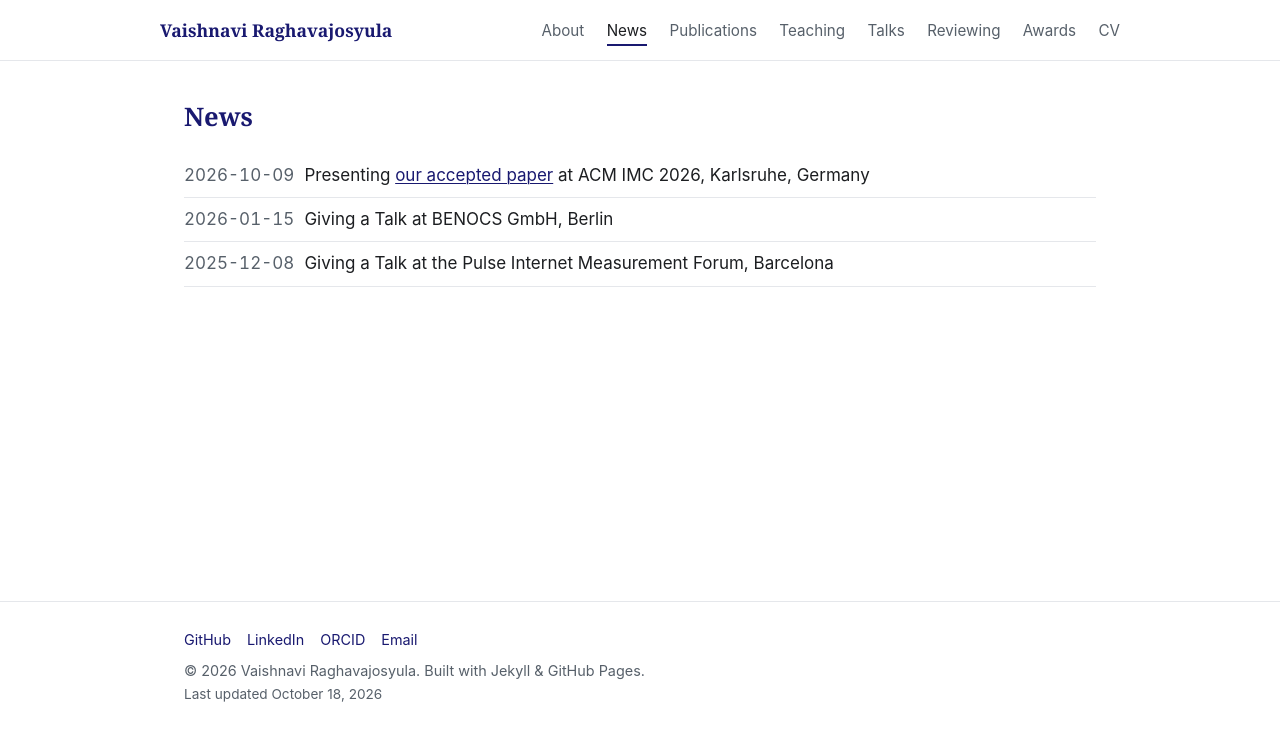
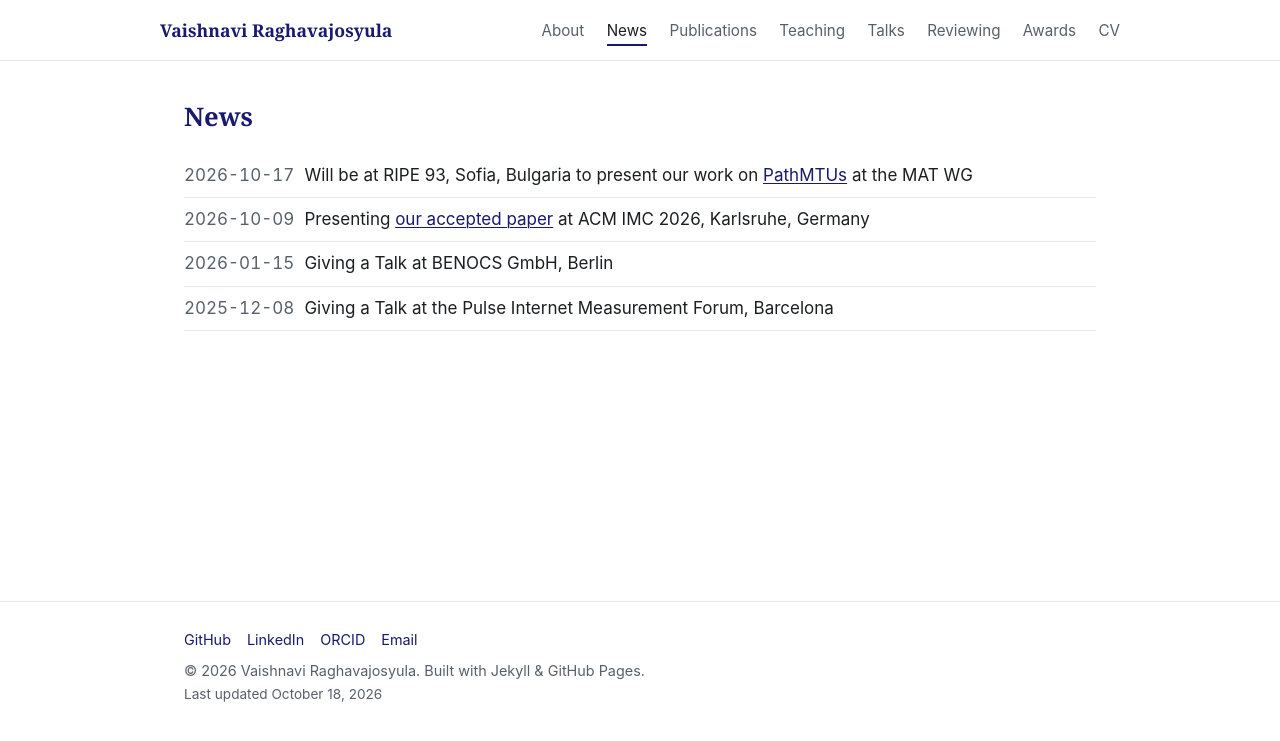
Before and after one commit to rjvaishnavi/rjvaishnavi.github.io, a Jekyll site: the page built from news.md, in a window 1280 px wide. Shown: the top 741 px of the page. Built offline with Jekyll 4.4.1, drawn with Linux system fonts in a browser that asks for light colours.

Commit message:
new talks add

```diff
--- a/_data/news.yml
+++ b/_data/news.yml
@@ -2,6 +2,9 @@
 # 5 most recent, and /news/ shows the full list.
 # - date: "2026-08-02"
 #   text: "Our Paper /publications/ accepted at ACM IMC 2026!"
+- date: "2026-10-17"
+  text: >-
+        Will be at RIPE 93, Sofia, Bulgaria to present our work on  <a href="https://dl.acm.org/doi/10.1145/3777912.3839800" target="_blank">PathMTUs</a> at the MAT WG
 - date: "2026-10-09"
   text: >-
         Presenting <a href="https://dl.acm.org/doi/10.1145/3777912.3839800" target="_blank">our accepted paper</a>  at ACM IMC 2026, Karlsruhe, Germany
--- a/_data/talks.yml
+++ b/_data/talks.yml
@@ -1,3 +1,6 @@
+- title: "The Internet's Path MTUs: How Big Can You Go?"
+  event: "ACM IMC 2026, Karlsruhe, Germany"
+  dates: "Oct 2026"
 - title: "Understanding the modern IPv6 Internet through ICMPv6 and network measurement"
   event: "BENOCS GmbH, Berlin"
   dates: "Jan 2026"
```
